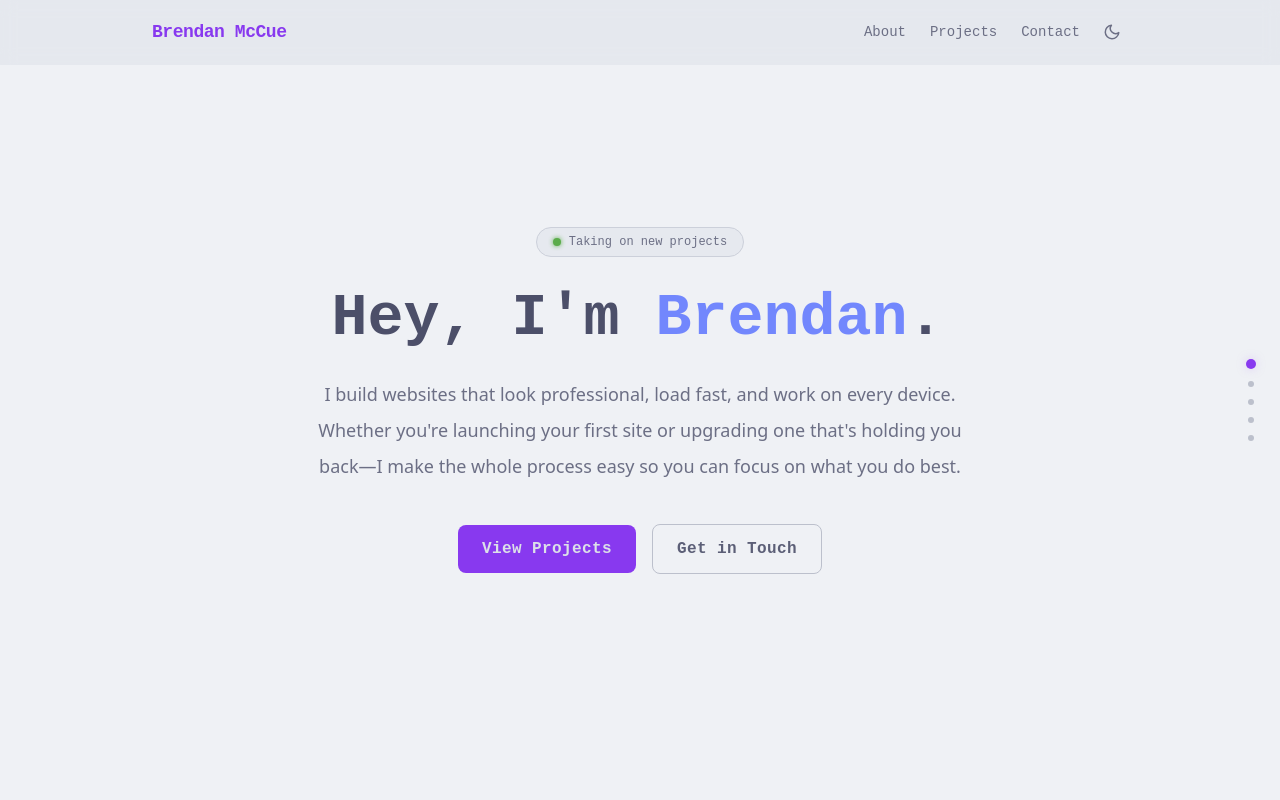
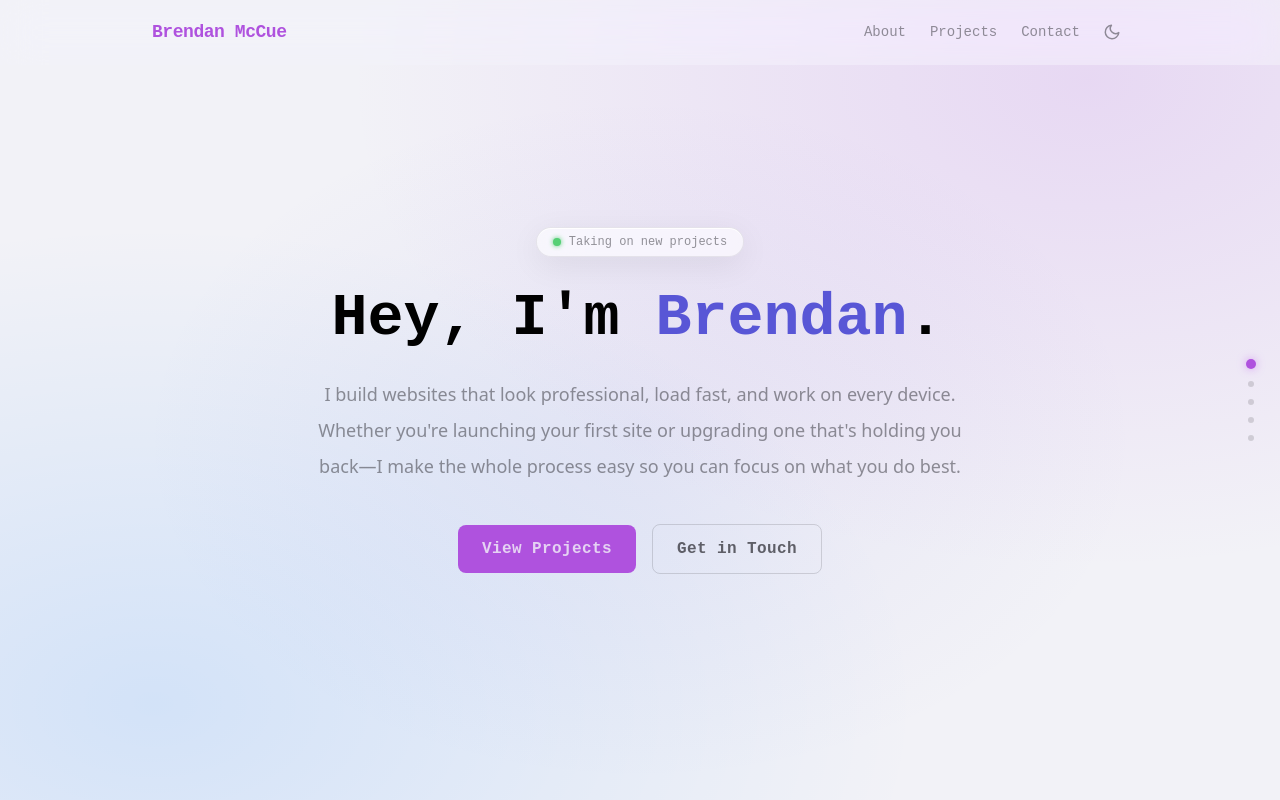
Before and after one commit to bmccueny/brendans-portfolio, a Next.js app: page / in a window 1280 px wide. Built offline with nearby package versions, Linux system fonts and the light colour scheme.

Commit message:
glass effect

```diff
--- a/src/app/globals.css
+++ b/src/app/globals.css
@@ -2,106 +2,138 @@
 @import "@fontsource-variable/jetbrains-mono";
 @import "@fontsource-variable/inter";
 
-/* Catppuccin Mocha palette (dark — default) */
+/* iOS System palette — dark mode */
 :root,
 [data-theme="dark"] {
-  --ctp-rosewater: #f5e0dc;
-  --ctp-flamingo: #f2cdcd;
-  --ctp-pink: #f5c2e7;
-  --ctp-mauve: #cba6f7;
-  --ctp-red: #f38ba8;
-  --ctp-maroon: #eba0ac;
-  --ctp-peach: #fab387;
-  --ctp-yellow: #f9e2af;
-  --ctp-green: #a6e3a1;
-  --ctp-teal: #94e2d5;
-  --ctp-sky: #89dceb;
-  --ctp-sapphire: #74c7ec;
-  --ctp-blue: #89b4fa;
-  --ctp-lavender: #b4befe;
-  --ctp-text: #cdd6f4;
-  --ctp-subtext1: #bac2de;
-  --ctp-subtext0: #a6adc8;
-  --ctp-overlay2: #9399b2;
-  --ctp-overlay1: #7f849c;
-  --ctp-overlay0: #6c7086;
-  --ctp-surface2: #585b70;
-  --ctp-surface1: #45475a;
-  --ctp-surface0: #313244;
-  --ctp-base: #1e1e2e;
-  --ctp-mantle: #181825;
-  --ctp-crust: #11111b;
+  /* Accent / brand */
+  --ctp-rosewater: #FF375F;
+  --ctp-flamingo:  #FF6B6B;
+  --ctp-pink:      #FF375F;
+  --ctp-mauve:     #BF5AF2;   /* iOS Purple  — primary accent  */
+  --ctp-red:       #FF453A;   /* iOS Red                       */
+  --ctp-maroon:    #FF6961;
+  --ctp-peach:     #FF9F0A;   /* iOS Orange                    */
+  --ctp-yellow:    #FFD60A;   /* iOS Yellow                    */
+  --ctp-green:     #30D158;   /* iOS Green                     */
+  --ctp-teal:      #5AC8FA;   /* iOS Teal / Sky                */
+  --ctp-sky:       #5AC8FA;
+  --ctp-sapphire:  #32ADE6;
+  --ctp-blue:      #0A84FF;   /* iOS Blue                      */
+  --ctp-lavender:  #5E5CE6;   /* iOS Indigo — hover accent     */
+
+  /* Labels */
+  --ctp-text:     #F2F2F7;
+  --ctp-subtext1: rgba(235, 235, 245, 0.85);
+  --ctp-subtext0: rgba(235, 235, 245, 0.55);
+  --ctp-overlay2: rgba(235, 235, 245, 0.65);
+  --ctp-overlay1: rgba(235, 235, 245, 0.45);
+  --ctp-overlay0: rgba(235, 235, 245, 0.25);
+
+  /* Glass fills / borders */
+  --ctp-surface2: rgba(255, 255, 255, 0.22);  /* border — hover    */
+  --ctp-surface1: rgba(255, 255, 255, 0.14);  /* border — active   */
+  --ctp-surface0: rgba(255, 255, 255, 0.10);  /* border — default  */
+
+  /* Backgrounds */
+  --ctp-base:   #000000;
+  --ctp-mantle: rgba(255, 255, 255, 0.07);  /* glass card fill   */
+  --ctp-crust:  rgba(0,   0,   0,   0.55);  /* glass nav fill    */
 }
 
-/* Catppuccin Latte palette (light) */
+/* iOS System palette — light mode */
 [data-theme="light"] {
-  --ctp-rosewater: #dc8a78;
-  --ctp-flamingo: #dd7878;
-  --ctp-pink: #ea76cb;
-  --ctp-mauve: #8839ef;
-  --ctp-red: #d20f39;
-  --ctp-maroon: #e64553;
-  --ctp-peach: #fe640b;
-  --ctp-yellow: #df8e1d;
-  --ctp-green: #40a02b;
-  --ctp-teal: #179299;
-  --ctp-sky: #04a5e5;
-  --ctp-sapphire: #209fb5;
-  --ctp-blue: #1e66f5;
-  --ctp-lavender: #7287fd;
-  --ctp-text: #4c4f69;
-  --ctp-subtext1: #5c5f77;
-  --ctp-subtext0: #6c6f85;
-  --ctp-overlay2: #7c7f93;
-  --ctp-overlay1: #8c8fa1;
-  --ctp-overlay0: #9ca0b0;
-  --ctp-surface2: #acb0be;
-  --ctp-surface1: #bcc0cc;
-  --ctp-surface0: #ccd0da;
-  --ctp-base: #eff1f5;
-  --ctp-mantle: #e6e9ef;
-  --ctp-crust: #dce0e8;
+  /* Accent / brand */
+  --ctp-rosewater: #FF2D55;
+  --ctp-flamingo:  #FF6B6B;
+  --ctp-pink:      #FF2D55;
+  --ctp-mauve:     #AF52DE;   /* iOS Purple  — light mode      */
+  --ctp-red:       #FF3B30;
+  --ctp-maroon:    #FF6961;
+  --ctp-peach:     #FF9500;
+  --ctp-yellow:    #FFCC00;
+  --ctp-green:     #34C759;
+  --ctp-teal:      #5AC8FA;
+  --ctp-sky:       #5AC8FA;
+  --ctp-sapphire:  #32ADE6;
+  --ctp-blue:      #007AFF;
+  --ctp-lavender:  #5856D6;
+
+  /* Labels */
+  --ctp-text:     #000000;
+  --ctp-subtext1: rgba(60, 60, 67, 0.80);
+  --ctp-subtext0: rgba(60, 60, 67, 0.55);
+  --ctp-overlay2: rgba(60, 60, 67, 0.68);
+  --ctp-overlay1: rgba(60, 60, 67, 0.48);
+  --ctp-overlay0: rgba(60, 60, 67, 0.28);
+
+  /* Glass fills / borders */
+  --ctp-surface2: rgba(60, 60, 67, 0.28);
+  --ctp-surface1: rgba(60, 60, 67, 0.18);
+  --ctp-surface0: rgba(60, 60, 67, 0.10);
+
+  /* Backgrounds */
+  --ctp-base:   #F2F2F7;
+  --ctp-mantle: rgba(255, 255, 255, 0.65);
+  --ctp-crust:  rgba(242, 242, 247, 0.80);
 }
 
 @theme inline {
   --color-ctp-rosewater: var(--ctp-rosewater);
-  --color-ctp-flamingo: var(--ctp-flamingo);
-  --color-ctp-pink: var(--ctp-pink);
-  --color-ctp-mauve: var(--ctp-mauve);
-  --color-ctp-red: var(--ctp-red);
-  --color-ctp-maroon: var(--ctp-maroon);
-  --color-ctp-peach: var(--ctp-peach);
-  --color-ctp-yellow: var(--ctp-yellow);
-  --color-ctp-green: var(--ctp-green);
-  --color-ctp-teal: var(--ctp-teal);
-  --color-ctp-sky: var(--ctp-sky);
-  --color-ctp-sapphire: var(--ctp-sapphire);
-  --color-ctp-blue: var(--ctp-blue);
-  --color-ctp-lavender: var(--ctp-lavender);
-  --color-ctp-text: var(--ctp-text);
-  --color-ctp-subtext1: var(--ctp-subtext1);
-  --color-ctp-subtext0: var(--ctp-subtext0);
-  --color-ctp-overlay2: var(--ctp-overlay2);
-  --color-ctp-overlay1: var(--ctp-overlay1);
-  --color-ctp-overlay0: var(--ctp-overlay0);
-  --color-ctp-surface2: var(--ctp-surface2);
-  --color-ctp-surface1: var(--ctp-surface1);
-  --color-ctp-surface0: var(--ctp-surface0);
-  --color-ctp-base: var(--ctp-base);
-  --color-ctp-mantle: var(--ctp-mantle);
-  --color-ctp-crust: var(--ctp-crust);
+  --color-ctp-flamingo:  var(--ctp-flamingo);
+  --color-ctp-pink:      var(--ctp-pink);
+  --color-ctp-mauve:     var(--ctp-mauve);
+  --color-ctp-red:       var(--ctp-red);
+  --color-ctp-maroon:    var(--ctp-maroon);
+  --color-ctp-peach:     var(--ctp-peach);
+  --color-ctp-yellow:    var(--ctp-yellow);
+  --color-ctp-green:     var(--ctp-green);
+  --color-ctp-teal:      var(--ctp-teal);
+  --color-ctp-sky:       var(--ctp-sky);
+  --color-ctp-sapphire:  var(--ctp-sapphire);
+  --color-ctp-blue:      var(--ctp-blue);
+  --color-ctp-lavender:  var(--ctp-lavender);
+  --color-ctp-text:      var(--ctp-text);
+  --color-ctp-subtext1:  var(--ctp-subtext1);
+  --color-ctp-subtext0:  var(--ctp-subtext0);
+  --color-ctp-overlay2:  var(--ctp-overlay2);
+  --color-ctp-overlay1:  var(--ctp-overlay1);
+  --color-ctp-overlay0:  var(--ctp-overlay0);
+  --color-ctp-surface2:  var(--ctp-surface2);
+  --color-ctp-surface1:  var(--ctp-surface1);
+  --color-ctp-surface0:  var(--ctp-surface0);
+  --color-ctp-base:      var(--ctp-base);
+  --color-ctp-mantle:    var(--ctp-mantle);
+  --color-ctp-crust:     var(--ctp-crust);
   --font-mono: "JetBrains Mono Variable", ui-monospace, monospace;
   --font-sans: "Inter Variable", ui-sans-serif, system-ui, sans-serif;
 }
 
+/* ─── Base styles ──────────────────────────────────────────────────────── */
+
 body {
-  background: var(--ctp-base);
+  /* Atmospheric gradient orbs — the backdrop glass blurs against */
+  background:
+    radial-gradient(ellipse at 85% 10%, rgba(191, 90, 242, 0.38) 0%, transparent 48%),
+    radial-gradient(ellipse at 12% 88%, rgba(10, 132, 255, 0.32) 0%, transparent 48%),
+    radial-gradient(ellipse at 50% 55%, rgba(94, 92, 230, 0.16) 0%, transparent 55%),
+    #000000;
+  background-attachment: fixed;
   color: var(--ctp-text);
   font-family: "Inter Variable", ui-sans-serif, system-ui, sans-serif;
-  transition: background-color 0.3s ease, color 0.3s ease;
+  transition: color 0.3s ease;
 }
 
+[data-theme="light"] body {
+  background:
+    radial-gradient(ellipse at 85% 10%, rgba(175, 82, 222, 0.16) 0%, transparent 48%),
+    radial-gradient(ellipse at 12% 88%, rgba(0, 122, 255, 0.13) 0%, transparent 48%),
+    radial-gradient(ellipse at 50% 55%, rgba(88, 86, 214, 0.08) 0%, transparent 55%),
+    #F2F2F7;
+}
+
+/* Make page-content transparent so body orbs show through the glass panels */
 #page-content {
+  background: transparent;
   transition: filter 0.3s ease;
   scroll-behavior: smooth;
 }
@@ -114,3 +146,56 @@ body.mobile-menu-open #page-content {
 body.mobile-menu-open {
   overflow: hidden;
 }
+
+/* ─── iOS Frosted Glass utilities ──────────────────────────────────────── */
+
+/* Cards / panels */
+.glass-card {
+  background: rgba(255, 255, 255, 0.07);
+  backdrop-filter: blur(20px) saturate(180%);
+  -webkit-backdrop-filter: blur(20px) saturate(180%);
+  box-shadow:
+    0 8px 32px rgba(0, 0, 0, 0.28),
+    inset 0 1px 0 rgba(255, 255, 255, 0.10);
+}
+
+[data-theme="light"] .glass-card {
+  background: rgba(255, 255, 255, 0.62);
+  box-shadow:
+    0 8px 32px rgba(0, 0, 0, 0.07),
+    inset 0 1px 0 rgba(255, 255, 255, 0.90);
+}
+
+/* Navigation bar */
+.glass-nav {
+  background: rgba(0, 0, 0, 0.35);
+  backdrop-filter: blur(20px) saturate(180%);
+  -webkit-backdrop-filter: blur(20px) saturate(180%);
+}
+
+.glass-nav-scrolled {
+  background: rgba(0, 0, 0, 0.60);
+  backdrop-filter: blur(28px) saturate(200%);
+  -webkit-backdrop-filter: blur(28px) saturate(200%);
+  box-shadow: 0 1px 0 rgba(255, 255, 255, 0.08);
+}
+
+[data-theme="light"] .glass-nav {
+  background: rgba(242, 242, 247, 0.55);
+}
+
+[data-theme="light"] .glass-nav-scrolled {
+  background: rgba(242, 242, 247, 0.82);
+  box-shadow: 0 1px 0 rgba(0, 0, 0, 0.08);
+}
+
+/* Mobile nav overlay */
+.glass-overlay {
+  background: rgba(0, 0, 0, 0.55);
+  backdrop-filter: blur(24px) saturate(180%);
+  -webkit-backdrop-filter: blur(24px) saturate(180%);
+}
+
+[data-theme="light"] .glass-overlay {
+  background: rgba(242, 242, 247, 0.78);
+}
--- a/src/app/page.tsx
+++ b/src/app/page.tsx
@@ -37,12 +37,12 @@ export default function Home() {
       <Header />
       <ScrollProgress />
 
-      <div id="page-content" className="min-h-screen snap-y snap-proximity overflow-y-auto bg-ctp-base text-ctp-text" style={{ height: "100dvh" }}>
+      <div id="page-content" className="min-h-screen overflow-y-auto text-ctp-text" style={{ height: "100dvh" }}>
         {/* Hero */}
         <HeroSection />
 
         {/* About */}
-        <section id="about" className="snap-center border-t border-ctp-surface0">
+        <section id="about" className="border-t border-ctp-surface0">
           <div className="grid min-h-dvh place-items-center px-4 py-16 sm:px-6 sm:py-20 md:py-24">
             <div className="max-w-3xl text-center">
               <RevealOnScroll>
@@ -66,7 +66,7 @@ export default function Home() {
         </section>
 
         {/* Process */}
-        <section id="process" className="snap-start md:snap-center border-t border-ctp-surface0">
+        <section id="process" className="border-t border-ctp-surface0">
           <div className="grid min-h-dvh place-items-center px-4 py-16 sm:px-6 sm:py-20 md:py-24">
             <div className="w-full max-w-4xl">
               <RevealOnScroll>
@@ -80,7 +80,7 @@ export default function Home() {
         </section>
 
         {/* Projects */}
-        <section id="projects" className="snap-start md:snap-center border-t border-ctp-surface0">
+        <section id="projects" className="border-t border-ctp-surface0">
           <div className="grid min-h-dvh place-items-center px-4 py-16 sm:px-6 sm:py-20 md:py-24">
             <div className="w-full max-w-5xl">
               <RevealOnScroll>
@@ -98,7 +98,7 @@ export default function Home() {
         </section>
 
         {/* Contact */}
-        <section id="contact" className="snap-center border-t border-ctp-surface0">
+        <section id="contact" className="border-t border-ctp-surface0">
           <div className="grid min-h-dvh place-items-center px-4 py-16 sm:px-6 sm:py-20 md:py-24">
             <div className="max-w-xl text-center">
               <CollideHeading />
@@ -112,7 +112,7 @@ export default function Home() {
               <RevealOnScroll delay={300}>
                 <a
                   href="mailto:bmccueny@gmail.com"
-                  className="inline-block rounded-lg bg-ctp-mauve px-5 py-2.5 font-mono text-base font-semibold tracking-wide text-ctp-crust transition-colors hover:bg-ctp-lavender hover:shadow-[0_0_20px_rgba(180,190,254,0.4)] active:bg-ctp-blue sm:px-6 sm:py-3"
+                  className="inline-block rounded-lg bg-ctp-mauve px-5 py-2.5 font-mono text-base font-semibold tracking-wide text-white transition-colors hover:bg-ctp-lavender hover:shadow-[0_0_20px_rgba(191,90,242,0.45)] active:bg-ctp-blue sm:px-6 sm:py-3"
                 >
                   Get in Touch
                 </a>
--- a/src/components/Header.tsx
+++ b/src/components/Header.tsx
@@ -21,10 +21,10 @@ export function Header() {
 
   return (
     <header
-      className={`fixed top-0 left-0 right-0 z-40 border-b transition-all duration-300 ${
+      className={`fixed top-0 left-0 right-0 z-40 border-b transition-all duration-500 ${
         scrolled
-          ? "border-ctp-surface0 bg-ctp-crust/95 backdrop-blur-lg"
-          : "border-transparent bg-ctp-crust/50 backdrop-blur-sm"
+          ? "border-ctp-surface0 glass-nav-scrolled"
+          : "border-transparent glass-nav"
       }`}
     >
       <nav className="mx-auto grid max-w-5xl grid-cols-[1fr_auto] items-center px-4 py-4 sm:px-6">
--- a/src/components/HeroSection.tsx
+++ b/src/components/HeroSection.tsx
@@ -31,11 +31,11 @@ export function HeroSection() {
   };
 
   return (
-    <section id="hero" className="relative grid min-h-dvh snap-center place-items-center px-4 sm:px-6">
+    <section id="hero" className="relative grid min-h-dvh place-items-center px-4 sm:px-6">
       <div className="max-w-3xl text-center">
         {/* Status badge */}
         <div
-          className="mb-6 inline-flex items-center gap-2 rounded-full border border-ctp-surface0 bg-ctp-mantle px-4 py-1.5"
+          className="glass-card mb-6 inline-flex items-center gap-2 rounded-full border border-ctp-surface0 px-4 py-1.5"
           style={{
             opacity: past("badge") ? 1 : 0,
             transform: past("badge") ? "translateY(0)" : "translateY(-12px)",
@@ -77,13 +77,13 @@ export function HeroSection() {
         >
           <MagneticButton
             href="#projects"
-            className="inline-flex w-full items-center justify-center rounded-lg bg-ctp-mauve px-6 py-3 font-mono text-base font-semibold tracking-wide text-ctp-crust transition-colors hover:bg-ctp-lavender hover:shadow-[0_0_20px_rgba(180,190,254,0.4)] active:bg-ctp-blue sm:w-auto"
+            className="inline-flex w-full items-center justify-center rounded-lg bg-ctp-mauve px-6 py-3 font-mono text-base font-semibold tracking-wide text-ctp-crust transition-colors hover:bg-ctp-lavender hover:shadow-[0_0_20px_rgba(191,90,242,0.45)] active:bg-ctp-blue sm:w-auto"
           >
             View Projects
           </MagneticButton>
           <MagneticButton
             href="#contact"
-            className="inline-flex w-full items-center justify-center rounded-lg border border-ctp-surface1 px-6 py-3 font-mono text-base font-semibold tracking-wide text-ctp-subtext1 transition-colors hover:border-ctp-mauve hover:text-ctp-mauve hover:shadow-[0_0_16px_rgba(203,166,247,0.2)] sm:w-auto"
+            className="inline-flex w-full items-center justify-center rounded-lg border border-ctp-surface1 px-6 py-3 font-mono text-base font-semibold tracking-wide text-ctp-subtext1 transition-colors hover:border-ctp-mauve hover:text-ctp-mauve hover:shadow-[0_0_16px_rgba(191,90,242,0.2)] sm:w-auto"
           >
             Get in Touch
           </MagneticButton>
--- a/src/components/MobileNav.tsx
+++ b/src/components/MobileNav.tsx
@@ -39,14 +39,14 @@ export function MobileNav() {
 
       {/* Mobile menu overlay */}
       {open && (
-        <div className="fixed inset-0 top-[57px] z-[60] bg-ctp-crust md:hidden">
+        <div className="glass-overlay fixed inset-0 top-[57px] z-[60] md:hidden">
           <nav className="flex flex-col items-center gap-4 px-6 pt-12">
             {links.map(({ href, label }) => (
               <a
                 key={href}
                 href={href}
                 onClick={() => setOpen(false)}
-                className="group w-full max-w-xs rounded-xl border border-transparent px-6 py-4 text-center font-mono text-2xl font-semibold text-ctp-subtext1 transition-all duration-200 hover:border-ctp-mauve/40 hover:bg-ctp-surface0 hover:text-ctp-mauve hover:shadow-[0_0_20px_rgba(203,166,247,0.15)] active:scale-95 active:bg-ctp-surface1 active:text-ctp-lavender"
+                className="group w-full max-w-xs rounded-xl border border-transparent px-6 py-4 text-center font-mono text-2xl font-semibold text-ctp-subtext1 transition-all duration-200 hover:border-ctp-surface1 hover:text-ctp-mauve hover:shadow-[0_0_20px_rgba(191,90,242,0.15)] active:scale-95 active:text-ctp-lavender"
               >
                 <span className="inline-block transition-transform duration-200 group-hover:scale-110">
                   {label}
@@ -59,7 +59,7 @@ export function MobileNav() {
             <a
               href="mailto:bmccueny@gmail.com"
               onClick={() => setOpen(false)}
-              className="mt-2 w-full max-w-xs rounded-xl bg-ctp-mauve px-6 py-4 text-center font-mono text-lg font-semibold tracking-wide text-ctp-crust transition-all duration-200 hover:bg-ctp-lavender hover:shadow-[0_0_24px_rgba(203,166,247,0.3)] active:scale-95 active:bg-ctp-blue"
+              className="mt-2 w-full max-w-xs rounded-xl bg-ctp-mauve px-6 py-4 text-center font-mono text-lg font-semibold tracking-wide text-white transition-all duration-200 hover:bg-ctp-lavender hover:shadow-[0_0_24px_rgba(191,90,242,0.35)] active:scale-95 active:bg-ctp-blue"
             >
               Say Hello
             </a>
--- a/src/components/ProcessSteps.tsx
+++ b/src/components/ProcessSteps.tsx
@@ -56,7 +56,7 @@ export function ProcessSteps() {
       {steps.map((step, i) => (
         <div
           key={step.number}
-          className="rounded-xl border border-ctp-surface0 bg-ctp-mantle p-5 sm:p-6"
+          className="glass-card rounded-xl border border-ctp-surface0 p-5 sm:p-6"
           style={{
             opacity: revealed ? 1 : 0,
             transform: revealed ? "translateY(0)" : "translateY(30px)",
--- a/src/components/ProjectCard.tsx
+++ b/src/components/ProjectCard.tsx
@@ -62,7 +62,7 @@ export function ProjectCard({ title, description, href, index, image }: ProjectC
       rel={href.startsWith("http") ? "noopener noreferrer" : undefined}
       onMouseMove={handleMouseMove}
       onMouseLeave={handleMouseLeave}
-      className="group flex min-h-[120px] flex-col overflow-hidden rounded-xl border border-ctp-surface0 bg-ctp-mantle hover:border-ctp-surface2 hover:bg-ctp-surface0 active:bg-ctp-surface1"
+      className="glass-card group flex min-h-[120px] flex-col overflow-hidden rounded-xl border border-ctp-surface0 hover:border-ctp-surface2"
       style={{
         opacity: revealed ? 1 : 0,
         transform: revealed
--- a/src/components/ScrollProgress.tsx
+++ b/src/components/ScrollProgress.tsx
@@ -52,7 +52,7 @@ export function ScrollProgress() {
                 ? "var(--ctp-mauve)"
                 : "var(--ctp-surface1)",
               boxShadow: i === activeIndex
-                ? "0 0 8px rgba(203, 166, 247, 0.5)"
+                ? "0 0 8px rgba(191, 90, 242, 0.55)"
                 : "none",
             }}
           />
```
